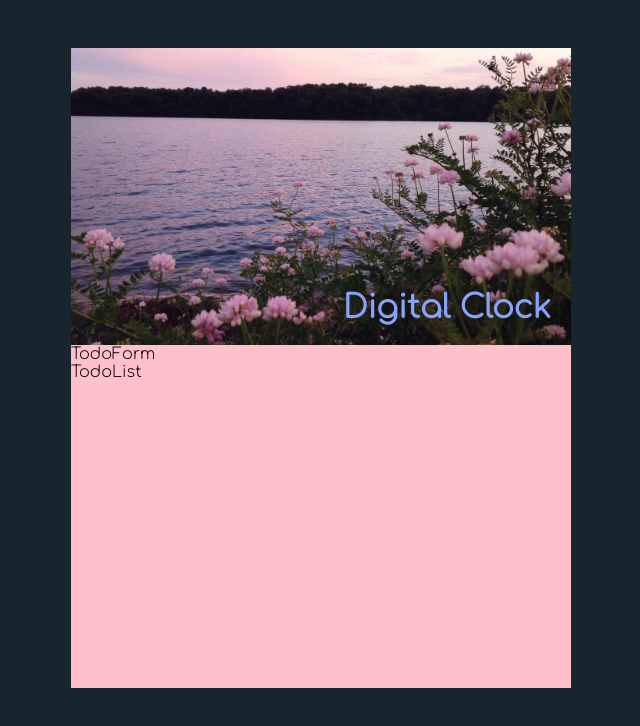
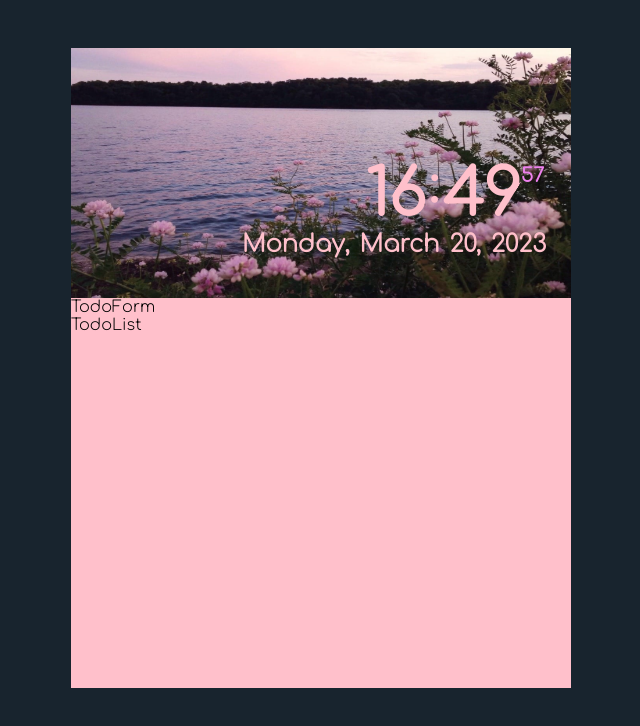
Before and after one commit to Makhareishvili/to-do-list-app, a React (Vite) app: page / in a window 1280 px wide. Shown: the top 726 px of the page, without its empty margins (319-959 px from the left). Built offline with nearby package versions, Linux system fonts and the light colour scheme.

Commit message:
Added Time component with date object

```diff
--- /dev/null
+++ b/src/components/Todo/Time.tsx
@@ -0,0 +1,65 @@
+import { useEffect, useState } from "react";
+import "../../sass/components/Todo/Time.sass";
+const MONTH = [
+  "January",
+  "February",
+  "March",
+  "April",
+  "May",
+  "June",
+  "July",
+  "August",
+  "September",
+  "October",
+  "November",
+  "December",
+];
+const DAY = [
+  "",
+  "Monday",
+  "Tuesday",
+  "Wednesday",
+  "Thursday",
+  "Friday",
+  "Saturday",
+  "Sunday",
+];
+const addZero = (i: number | string) => {
+  if (i < 10) {
+    i = "0" + i;
+  }
+  return i;
+};
+const Time = () => {
+  const D = new Date();
+  let second = addZero(D.getSeconds());
+  let minute = addZero(D.getMinutes());
+  let hour = addZero(D.getHours());
+  let day = DAY[D.getDay()];
+  let month = MONTH[D.getMonth()];
+  let num = D.getDate();
+  let year = D.getFullYear();
+  const [Dsecond, setDSecond] = useState(second);
+  const HandleTimeUpdate = () => {
+    second = D.getSeconds();
+    setDSecond(second);
+  };
+  setInterval(HandleTimeUpdate, 1000);
+  return (
+    <div className="container">
+      <div>
+        <h1>{hour}</h1>
+        <span>:</span>
+        <h1>{minute}</h1>
+        <p>{second}</p>
+      </div>
+      <div>
+        <h2>{day + ","}</h2>
+        <h2>{month}</h2>
+        <h2>{num + ","}</h2>
+        <h2>{year}</h2>
+      </div>
+    </div>
+  );
+};
+export default Time;
--- a/src/components/Todo/Todo.tsx
+++ b/src/components/Todo/Todo.tsx
@@ -2,12 +2,14 @@ import TodoForm from "./TodoForm";
 import TodoList from "./TodoList";
 import TodoTime from "./TodoTime";
 import "../../sass/components/Todo/Todo.sass";
+import Time from "./Time";
 const Todo = () => {
   return (
     <div className="Todo">
       <TodoTime />
       <TodoForm />
       <TodoList />
+      {/* <Time /> */}
     </div>
   );
 };
--- a/src/components/Todo/TodoTime.tsx
+++ b/src/components/Todo/TodoTime.tsx
@@ -1,5 +1,6 @@
 import photo from "../../assets/Www.png";
 import "../../sass/components/Todo/TodoTime.sass";
+import Time from "./Time";
 const TodoTime = () => {
   return (
     <div className="TodoTime">
@@ -7,7 +8,7 @@ const TodoTime = () => {
         <img src={photo} alt="" />
       </div>
       <div className="DigitalClockContainer">
-        <h1>Digital Clock</h1>
+        <Time />
       </div>
     </div>
   );
--- a/src/sass/abstracts/colors.sass
+++ b/src/sass/abstracts/colors.sass
@@ -1,4 +1,5 @@
 $background-color: #18242e
-$time-color: #87a2f9
-$time-color-dark: #8892B0
-$time-color-light: #CCD6F6
+$time-color: #FFC0CB
+$time-seconds-color: #ee82ee
+// $time-color-dark: #8892B0
+// $time-color-light: #CCD6F6
--- /dev/null
+++ b/src/sass/components/Todo/Time.sass
@@ -0,0 +1,25 @@
+@use "../../abstracts/colors" as c
+.container
+    display: flex
+    flex-direction: column
+    color: c.$time-color
+    div:first-of-type
+        display: flex
+        justify-content: flex-end
+        h1
+            font-size: 4em
+    div:last-of-type
+        display: flex
+        h2
+            margin: 0 5px
+p
+    color: c.$time-seconds-color
+    width: 30px
+    height: 30px
+    font-size: 1.2em
+    font-weight: bold
+    margin-top: 5px
+span
+    font-size: 3em
+    margin: 0 4px
+    font-weight: bold
--- a/src/sass/components/Todo/TodoTime.sass
+++ b/src/sass/components/Todo/TodoTime.sass
@@ -7,6 +7,7 @@
     width: 100%
     img
         width: 100%
+        height: 250px
         display: block
 .DigitalClockContainer
     position: absolute
@@ -15,7 +16,4 @@
     display: flex
     justify-content: flex-end
     align-items: flex-end
-    padding: 0 20px 20px 0
-    h1
-        color: c.$time-color
-        display: flex
+    padding: 0 20px 40px 0
```
